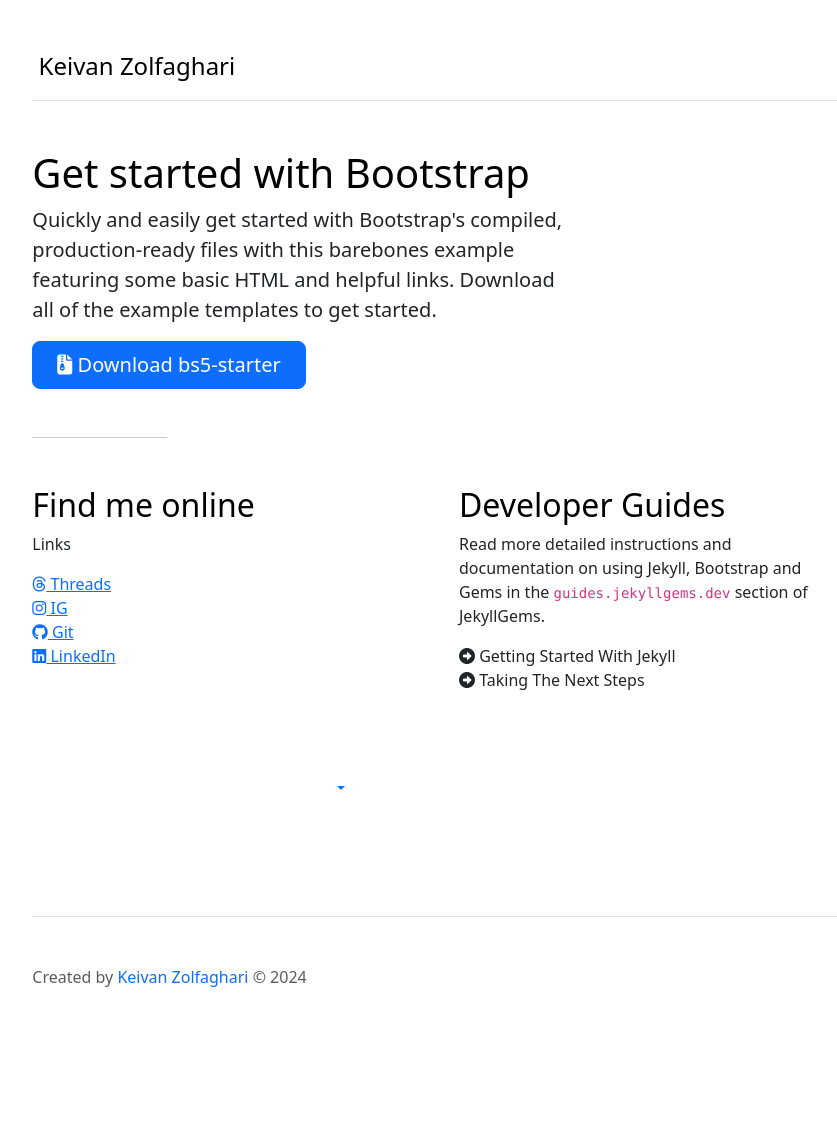
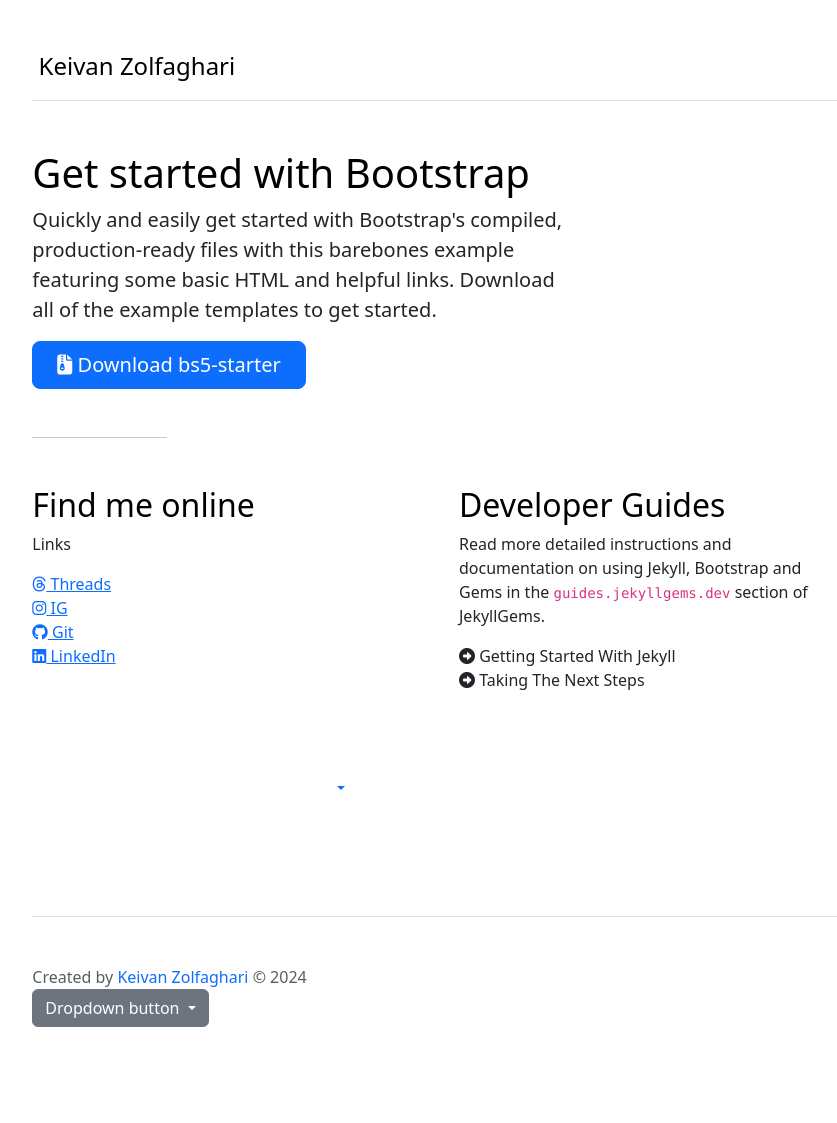
Before and after one commit to keivanz/keivanz.github.io, a Jekyll site: the page built from index.md, in a window 1280 px wide. Shown: the whole page, without its empty margins (205-1042 px from the left). Built offline with Jekyll 4.4.1, drawn with Linux system fonts in a browser that asks for light colours; nearby versions of some CDN libraries; before the commit the page ends 1085 px from its top, so only the background shows below that.

Commit message:
test two footer

```diff
--- a/_includes/footer.html
+++ b/_includes/footer.html
@@ -38,4 +38,16 @@
 
 <footer class="pt-5 my-5 text-body-secondary border-top">
   Created by <a class="text-decoration-none" href="https://github.com/leatheresque" target="_blank">Keivan Zolfaghari</a> &copy; 2024
+
+  <div class="dropdown">
+    <button class="btn btn-secondary dropdown-toggle" type="button" data-bs-toggle="dropdown" aria-expanded="false">
+      Dropdown button
+    </button>
+    <ul class="dropdown-menu">
+      <li><a class="dropdown-item" href="#">Action</a></li>
+      <li><a class="dropdown-item" href="#">Another action</a></li>
+      <li><a class="dropdown-item" href="#">Something else here</a></li>
+    </ul>
+  </div>
+
 </footer>
```
